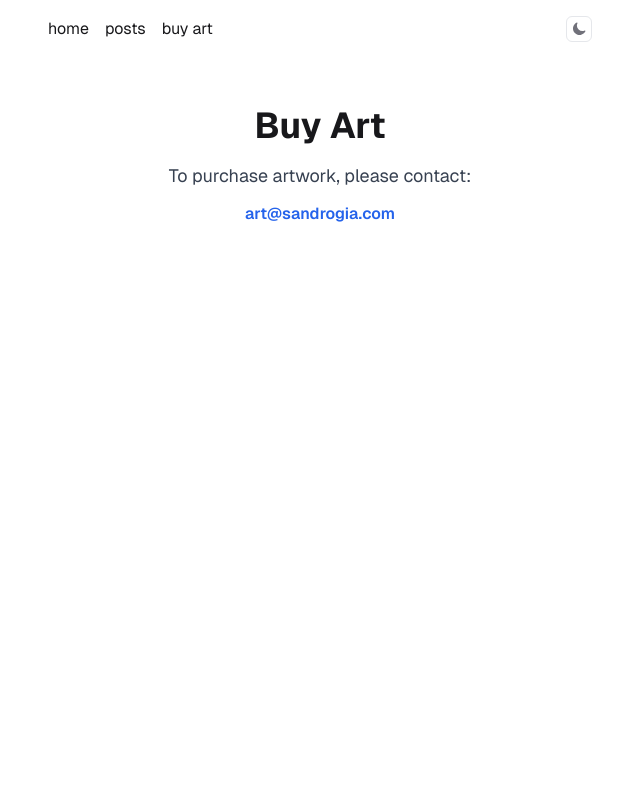
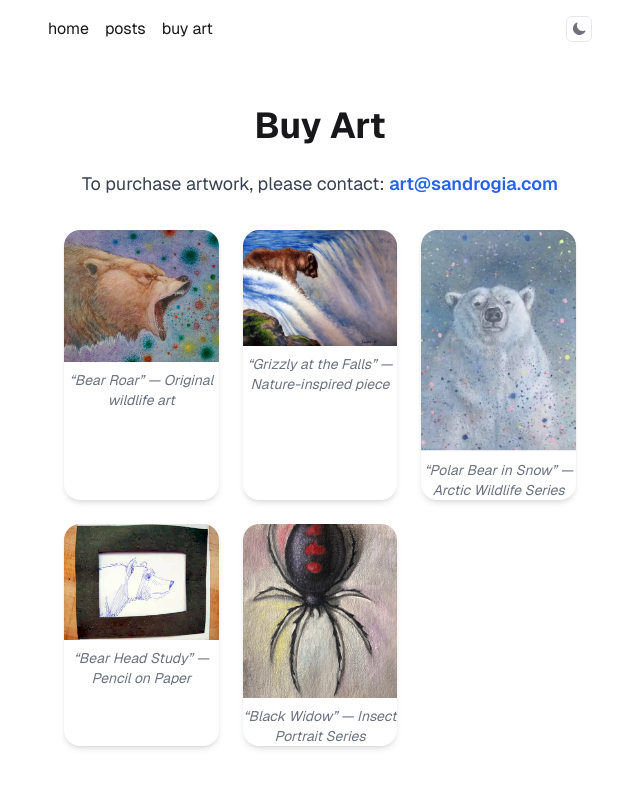
Before and after one commit to UserLoginackerzClark/miniblog, an Astro site: page /buy-art in a window 1280 px wide. Shown: the whole page, without its empty margins (320-960 px from the left). Built offline with nearby package versions, Linux system fonts and the light colour scheme; Astro itself is replaced by a stand-in of ours.

Commit message:
Fix Buy Art image filenames and mobile scaling

```diff
--- a/src/pages/buy-art.astro
+++ b/src/pages/buy-art.astro
@@ -4,17 +4,86 @@ import Layout from "../layouts/Layout.astro";
 
 <Layout
   title="Buy Art | sandrogia.com"
-  description="Purchase original wildlife and nature-inspired artwork by Sandrogia. My email: art@sandrogia.com"
+  description="Purchase original wildlife and nature artwork by Sandrogia."
 >
   <main class="px-4 py-10 text-center">
-    <h1 class="text-4xl font-bold mb-4">Buy Art</h1>
+    <h1 class="text-4xl font-bold mb-6">Buy Art</h1>
 
-    <p class="text-lg text-gray-700 dark:text-gray-300">
+    <p class="text-lg text-gray-700 dark:text-gray-300 mb-8">
       To purchase artwork, please contact:
+      <a
+        href="mailto:art@sandrogia.com"
+        class="text-blue-600 dark:text-blue-400 font-semibold"
+      >
+        art@sandrogia.com
+      </a>
     </p>
 
-    <p class="mt-3 text-blue-600 dark:text-blue-400 font-semibold">
-      <a href="mailto:art@sandrogia.com">art@sandrogia.com</a>
-    </p>
+    <div class="grid grid-cols-1 sm:grid-cols-2 md:grid-cols-3 gap-6">
+      <!-- Artwork 1 -->
+      <figure class="rounded-2xl shadow-md overflow-hidden">
+        <img
+          src="/images/bear-roar-art.webp"
+          alt="Bear roaring wildlife art"
+          class="w-full h-auto transition-transform duration-300 hover:scale-105"
+          loading="lazy"
+        />
+        <figcaption class="mt-2 text-sm text-gray-500 italic">
+          “Bear Roar” — Original wildlife art
+        </figcaption>
+      </figure>
+
+      <!-- Artwork 2 -->
+      <figure class="rounded-2xl shadow-md overflow-hidden">
+        <img
+          src="/images/grizzly-bear-water-falls-art.webp"
+          alt="Grizzly bear art by the waterfall"
+          class="w-full h-auto transition-transform duration-300 hover:scale-105"
+          loading="lazy"
+        />
+        <figcaption class="mt-2 text-sm text-gray-500 italic">
+          “Grizzly at the Falls” — Nature-inspired piece
+        </figcaption>
+      </figure>
+
+      <!-- Artwork 3 -->
+      <figure class="rounded-2xl shadow-md overflow-hidden">
+        <img
+          src="/images/polar-bear-snowy-art.webp"
+          alt="Polar bear in snowy landscape artwork"
+          class="w-full h-auto transition-transform duration-300 hover:scale-105"
+          loading="lazy"
+        />
+        <figcaption class="mt-2 text-sm text-gray-500 italic">
+          “Polar Bear in Snow” — Arctic Wildlife Series
+        </figcaption>
+      </figure>
+
+      <!-- Artwork 4 -->
+      <figure class="rounded-2xl shadow-md overflow-hidden">
+        <img
+          src="/images/bear-head-sketch-frame.webp"
+          alt="Bear head framed pencil sketch"
+          class="w-full h-auto transition-transform duration-300 hover:scale-105"
+          loading="lazy"
+        />
+        <figcaption class="mt-2 text-sm text-gray-500 italic">
+          “Bear Head Study” — Pencil on Paper
+        </figcaption>
+      </figure>
+
+      <!-- Artwork 5 -->
+      <figure class="rounded-2xl shadow-md overflow-hidden">
+        <img
+          src="/images/black-widow-spider-art.webp"
+          alt="Black widow spider illustration"
+          class="w-full h-auto transition-transform duration-300 hover:scale-105"
+          loading="lazy"
+        />
+        <figcaption class="mt-2 text-sm text-gray-500 italic">
+          “Black Widow” — Insect Portrait Series
+        </figcaption>
+      </figure>
+    </div>
   </main>
 </Layout>
```
